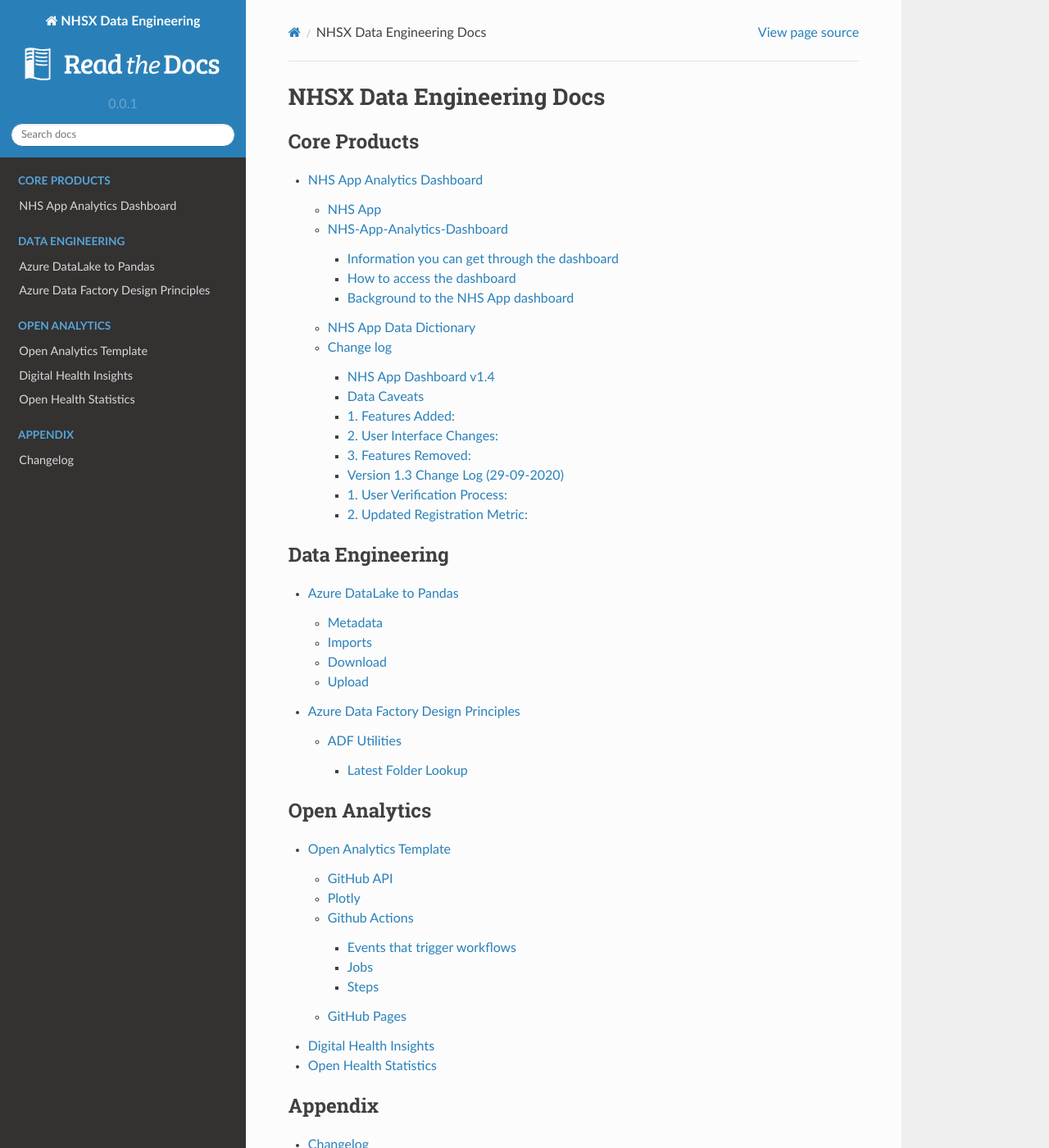
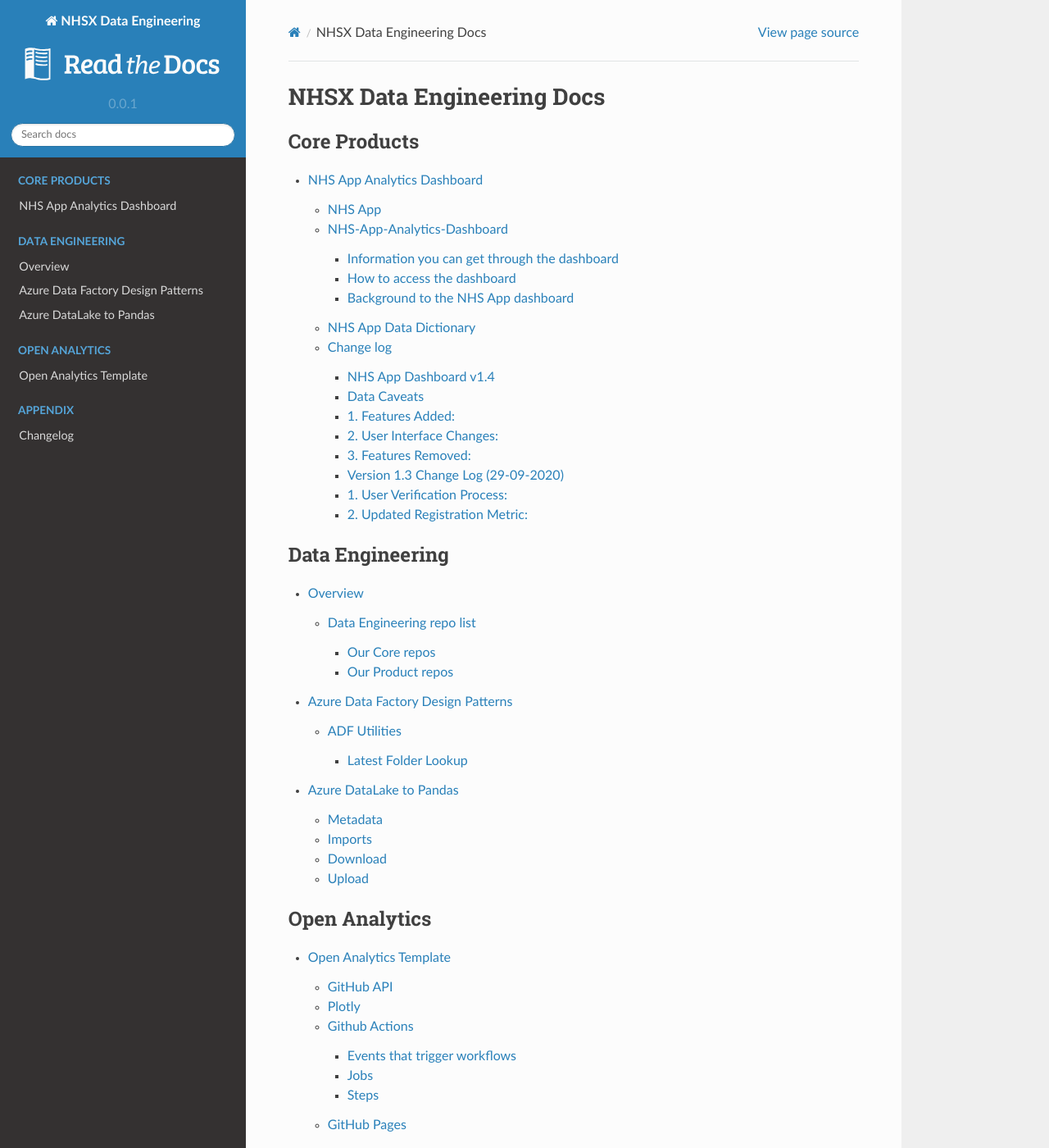
Before and after one commit to nhsx/au-data-engineering, a Sphinx documentation site: the page built from docs/source/index.rst, in a window 1280 px wide and 1400 px high. Shown: the whole window at 82% size. Built offline with Sphinx 7.4.7 and the Read the Docs theme 2.0.0, drawn with Linux system fonts in a browser that asks for light colours; some of the changed lines change nothing that is shown.

Commit message:
added readme

```diff
--- a/docs/source/adfdesign.rst
+++ b/docs/source/adfdesign.rst
@@ -1,6 +1,6 @@
-************************************
-Azure Data Factory Design Principles
-************************************
+**********************************
+Azure Data Factory Design Patterns
+**********************************
 
 Open access and reusable design documentation of utilities and modular pipelines used in the NHSX Analytics Unit Azure Data Factory (ADF) environment.
 
--- a/docs/source/index.rst
+++ b/docs/source/index.rst
@@ -10,15 +10,14 @@
 .. toctree::
    :caption: Data Engineering
 
+   readme
+   adfdesign
    pandas2adl
-   adfdesign
 
 .. toctree::
    :caption: Open Analytics
 
    openanalyticstemplate
-   digitalhealth
-   openhealthstats
 
 .. toctree::
    :caption: Appendix
--- /dev/null
+++ b/docs/source/readme.rst
@@ -0,0 +1,47 @@
+********
+Overview
+********
+
+Data Engineering repo list
+==============
+
+We have a series of repositories for our work that we have listed below.
+We have adopted the naming convention of starting each repo with ``au-``
+for the Analytics Unit. Where some repos have a similar purpose we name
+them similarly, (e.g. ``au-azure-*`` for azure related code). We also
+try to implement a naming convention so that users can infer a basic
+understanding of what a given thing does from its name.
+
+Our Core repos
+--------------
+
++--------------------------------------------------------------------------------+----------------------------------------------------------------+---------------------------------------+-----------+
+| Name                                                                           | Website                                                        | Description                           | Status    |
++================================================================================+================================================================+=======================================+===========+
+| `nhsx/au-data-engineering <https://github.com/nhsx/nhsx-data-engineering>`__   | [`Link <https://nhsx.github.io/au-data-engineering/>`__\ ]     | NHSX Data Engineering Documentation   | Open      |
++--------------------------------------------------------------------------------+----------------------------------------------------------------+---------------------------------------+-----------+
+| `nhsx/au-azure-data-factory <https://github.com/nhsx/au-azure-data-factory>`__ | [`Link <https://github.com/nhsx/au-azure-data-factory>`__\ ]   | Azure Data Factory Code               | Private   |
++--------------------------------------------------------------------------------+----------------------------------------------------------------+---------------------------------------+-----------+
+| `nhsx/au-azure-databricks <https://github.com/nhsx/au-azure-databricks>`__     | [`Link <https://github.com/nhsx/au-azure-databricks>`__\ ]     | Azure Databricks Code                 | Open      |
++--------------------------------------------------------------------------------+----------------------------------------------------------------+---------------------------------------+-----------+
+| `nhsx/au-tableau-analytics <https://github.com/nhsx/au-tableau-analytics>`__   | [`Link <https://github.com/nhsx/au-tableau-analytics>`__\ ]    | Tableau Analytics Workbooks           | Open      |
++--------------------------------------------------------------------------------+----------------------------------------------------------------+---------------------------------------+-----------+
+
+Our Product repos
+-----------------
+
++----------------------------------------------------------------------------------------------+----------------------------------------------------------------------------+--------------------------------------------------------------------------------------------------------------------------------------+----------+
+| Name                                                                                         | Website                                                                    | Description                                                                                                                          | Status   |
++==============================================================================================+============================================================================+======================================================================================================================================+==========+
+| `nhsx/nhs-app-analytics-dashboard <https://github.com/nhsx/nhs-app-analytics-dashboard>`__   | [`Link <https://digital.nhs.uk/services/nhs-app/nhs-app-dashboard>`__\ ]   | The NHS App dashboard enables you to see how many patients are using the NHS App across England, and which features they are using   | Open     |
++----------------------------------------------------------------------------------------------+----------------------------------------------------------------------------+--------------------------------------------------------------------------------------------------------------------------------------+----------+
+| `nhsx/digital-health-insights <nhsx/digital-health-insights>`__                              | [`Link <https://nhsx.github.io/digital-health-insights/>`__\ ]             | Analytical insights on the digital transformation of the NHS                                                                         | Open     |
++----------------------------------------------------------------------------------------------+----------------------------------------------------------------------------+--------------------------------------------------------------------------------------------------------------------------------------+----------+
+| `nhsx/open-health-statistics <https://github.com/nhsx/digital-health-insights>`__            | [`Link <https://nhsx.github.io/open-health-statistics/>`__\ ]              | Collecting statistics on open source NHS and healthcare related code repositories                                                    | Open     |
++----------------------------------------------------------------------------------------------+----------------------------------------------------------------------------+--------------------------------------------------------------------------------------------------------------------------------------+----------+
+| `nhsx/open-analytics-template <https://github.com/nhsx/open-analytics-template>`__           | [`Link <https://nhsx.github.io/open-analytics-template/>`__\ ]             | NHS.UK themed template for open analytics projects                                                                                   | Open     |
++----------------------------------------------------------------------------------------------+----------------------------------------------------------------------------+--------------------------------------------------------------------------------------------------------------------------------------+----------+
+
+Open access and reusable design documentation of utilities and modular
+pipelines used in the NHSX Analytics Unit Azure Data Factory (ADF)
+environment.
```
